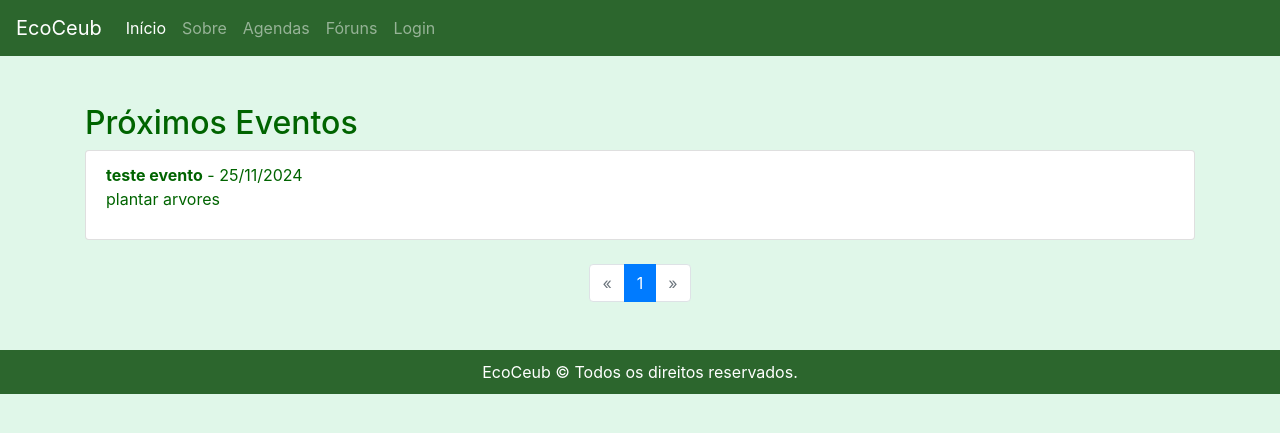
After one commit to ProfMuruk/Projeto_Eco_Ceub, a Flask app: page /agenda in a window 1280 px wide. The commit adds this page. Shown: the top 433 px of the page. Run offline with Flask 3, Linux system fonts and the light colour scheme; some libraries are stand-ins or nearby versions.

Commit message:
finalizando o projeto

```diff
--- a/app.py
+++ b/app.py
@@ -32,6 +32,10 @@ class Evento(db.Model):
     descricao = db.Column(db.Text, nullable=False)
     data_evento = db.Column(db.Date, nullable=False)
     usuario_id = db.Column(db.Integer, db.ForeignKey('usuario.id'), nullable=False)
+
+# Criação das tabelas no banco de dados
+with app.app_context():
+    db.create_all()
 
 @login_manager.user_loader
 def load_user(user_id):
@@ -83,5 +87,44 @@ def register():
 
     return render_template('register.html')
 
+@app.route('/eventos', methods=['GET', 'POST'])
+@login_required
+def eventos():
+    if request.method == 'POST':
+        titulo = request.form.get('titulo')
+        descricao = request.form.get('descricao')
+        data_evento = request.form.get('data_evento')
+
+        #converter a string para um objeto datetime
+        data_evento_convertida = datetime.strptime(data_evento, '%Y-%m-%d').date()
+
+        novo_evento = Evento(titulo = titulo, descricao = descricao, data_evento = data_evento_convertida, usuario_id = current_user.id)
+
+        db.session.add(novo_evento)
+        db.session.commit()
+        flash('Evento cadastrado com sucesso!')
+
+    #pegar a data atual
+    data_atual = datetime.now().strftime('%Y-%m-%d')
+
+    eventos = Evento.query.filter(Evento.data_evento >= datetime.now().date()).order_by(Evento.data_evento.asc()).all()
+
+    return render_template('eventos.html', eventos=eventos)
+
+@app.route('/agenda')
+def agendas():
+    # Obter a data atual para filtrar os eventos
+    data_atual = datetime.now().strftime('%Y-%m-%d')
+
+    # Pegar o número da página atual na query string da URL, ou usar 1 como padrão
+    page = request.args.get('page', 1, type=int)
+
+    # Filtrar eventos futuros e ordenar pela data mais próxima, usando paginação
+    eventos_paginados = Evento.query.filter(Evento.data_evento >= data_atual)\
+        .order_by(Evento.data_evento.asc())\
+        .paginate(page=page, per_page=10)
+
+    return render_template('agenda.html', eventos=eventos_paginados)
+
 if __name__ == '__main__':
     app.run(debug=True)
--- /dev/null
+++ b/templates/agenda.html
@@ -0,0 +1,62 @@
+{% extends "base.html" %}
+
+{% block content %}
+<div class="container mt-5">
+    <h2>Próximos Eventos</h2>
+
+    <ul class="list-group">
+        {% for evento in eventos.items %}
+            <li class="list-group-item">
+                <strong>{{ evento.titulo }}</strong> - {{ evento.data_evento.strftime('%d/%m/%Y') }}
+                <p>{{ evento.descricao }}</p>
+            </li>
+        {% else %}
+            <li class="list-group-item">Nenhum evento futuro encontrado.</li>
+        {% endfor %}
+    </ul>
+
+    <!-- Paginação -->
+    <nav aria-label="Navegação de página">
+        <ul class="pagination justify-content-center mt-4">
+            {% if eventos.has_prev %}
+                <li class="page-item">
+                    <a class="page-link" href="{{ url_for('agendas', page=eventos.prev_num) }}" aria-label="Anterior">
+                        <span aria-hidden="true">&laquo;</span>
+                    </a>
+                </li>
+            {% else %}
+                <li class="page-item disabled">
+                    <a class="page-link" aria-label="Anterior">
+                        <span aria-hidden="true">&laquo;</span>
+                    </a>
+                </li>
+            {% endif %}
+
+            {% for page_num in eventos.iter_pages() %}
+                {% if page_num %}
+                    <li class="page-item {% if page_num == eventos.page %}active{% endif %}">
+                        <a class="page-link" href="{{ url_for('agendas', page=page_num) }}">{{ page_num }}</a>
+                    </li>
+                {% else %}
+                    <li class="page-item disabled"><a class="page-link">...</a></li>
+                {% endif %}
+            {% endfor %}
+
+            {% if eventos.has_next %}
+                <li class="page-item">
+                    <a class="page-link" href="{{ url_for('agendas', page=eventos.next_num) }}" aria-label="Próximo">
+                        <span aria-hidden="true">&raquo;</span>
+                    </a>
+                </li>
+            {% else %}
+                <li class="page-item disabled">
+                    <a class="page-link" aria-label="Próximo">
+                        <span aria-hidden="true">&raquo;</span>
+                    </a>
+                </li>
+            {% endif %}
+        </ul>
+    </nav>
+</div>
+
+{% endblock %}
--- a/templates/base.html
+++ b/templates/base.html
@@ -18,13 +18,13 @@
     <div class="collapse navbar-collapse" id="navbarNav">
         <ul class="navbar-nav">
             <li class="nav-item active">
-                <a class="nav-link" href="#">Início</a>
+                <a class="nav-link" href="/">Início</a>
             </li>
             <li class="nav-item">
                 <a class="nav-link" href="/sobre">Sobre</a>
             </li>
             <li class="nav-item">
-                <a class="nav-link" href="#">Agendas</a>
+                <a class="nav-link" href="/agenda">Agendas</a>
             </li>
             <li class="nav-item">
                 <a class="nav-link" href="#">Fóruns</a>
--- a/templates/login.html
+++ b/templates/login.html
@@ -3,14 +3,14 @@
 {% block content %}
     <div class="login-container">
         <h2 class="text-center">Login</h2>
-        <form>
+        <form method="POST" action="/login">
             <div class="mb-3">
                 <label for="email" class="form-label">Email</label>
-                <input type="email" class="form-control" id="email" placeholder="Digite seu email">
+                <input type="email" class="form-control" name="email" id="email" placeholder="Digite seu email">
             </div>
             <div class="mb-3">
                 <label for="password" class="form-label">Senha</label>
-                <input type="password" class="form-control" id="password" placeholder="Digite sua senha">
+                <input type="password" class="form-control" id="password" name="senha" placeholder="Digite sua senha">
             </div>
             <div class="d-grid">
                 <button type="submit" class="btn btn-success">Entrar</button>
```
Also changed, not shown: instance/ecoceub.db.
